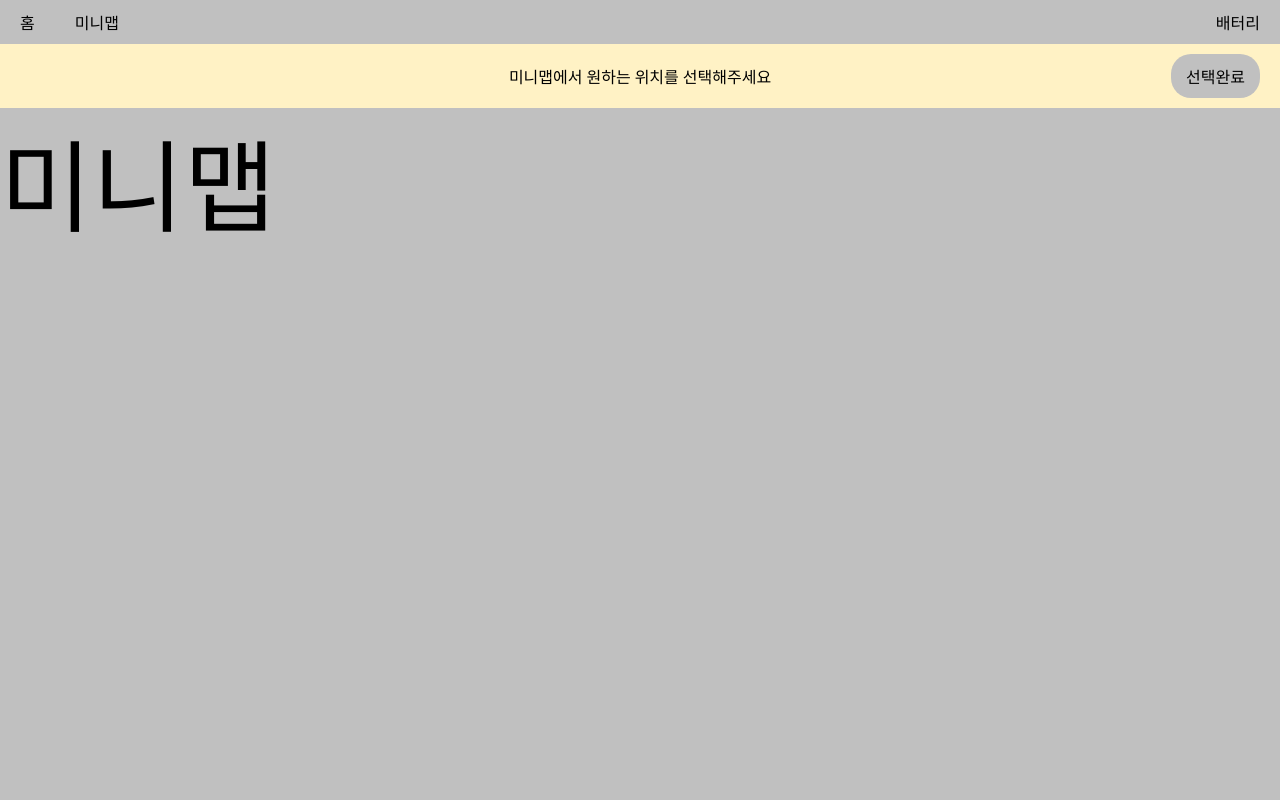
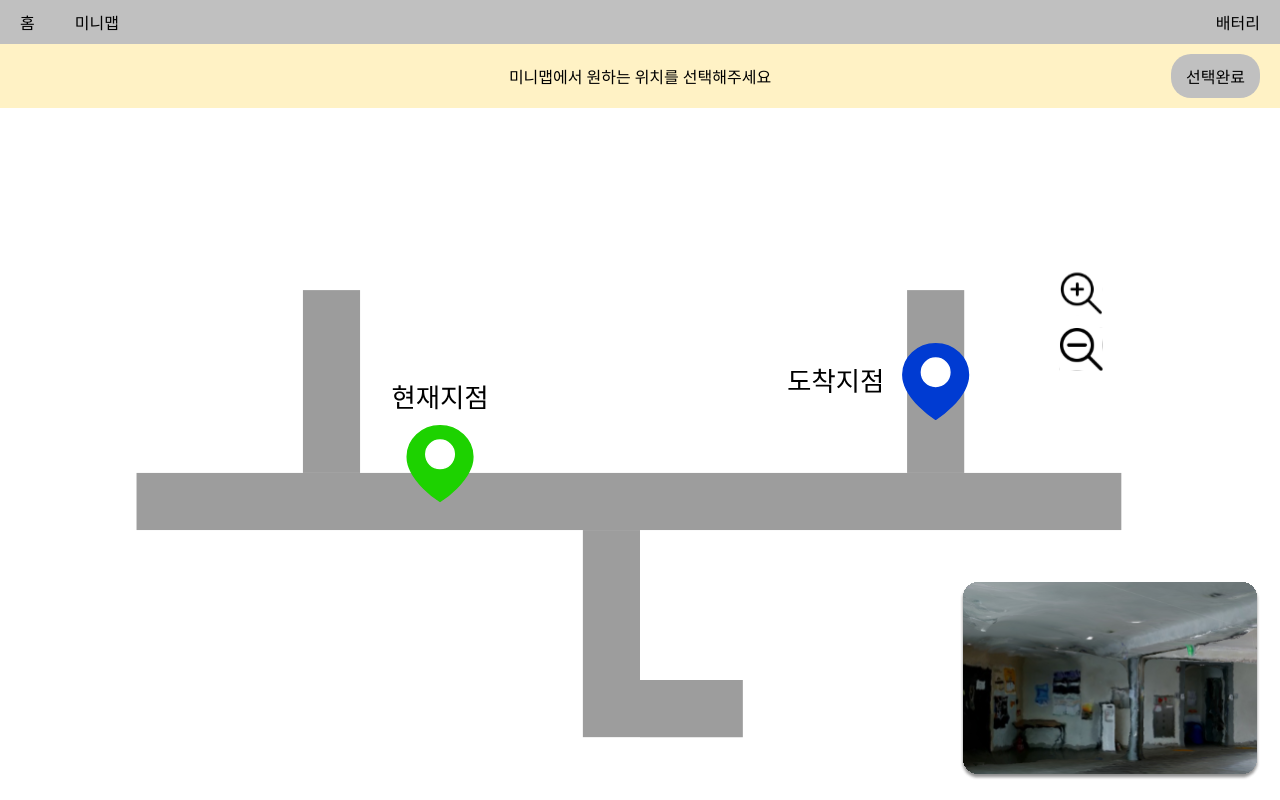
Before and after one commit to hwan129/capstone, a React (Create React App) app: page /minimap in a window 1280 px wide. Built offline with nearby package versions, Linux system fonts and the light colour scheme.

Commit message:
미니맵 페이지 예시

```diff
--- a/src/pages/MiniMap.jsx
+++ b/src/pages/MiniMap.jsx
@@ -2,6 +2,7 @@ import { useNavigate } from "react-router-dom";
 import Header from "../components/Header";
 
 import "../style/minimap.css";
+import Ex_Gaussian from "../image/ex_gaussian.svg";
 
 export default function MiniMap() {
   const navigate = useNavigate();
@@ -18,7 +19,9 @@ export default function MiniMap() {
           선택완료
         </div>
       </div>
-      <div className="minimap_map">미니맵</div>
+      <div className="minimap_map">
+        <img id="minimap_gaussian" alt="gaussian_img" src={Ex_Gaussian} />
+      </div>
     </div>
   );
 }
--- a/src/style/driving.css
+++ b/src/style/driving.css
@@ -20,5 +20,5 @@
   height: 100%;
   width: 100%;
 
-  font-size: 100px;
+  background-image: url("../image/ex_gaussian.svg");
 }
--- a/src/style/minimap.css
+++ b/src/style/minimap.css
@@ -4,12 +4,17 @@
   height: 100vh;
 }
 
+/* .minimap_map_container {
+  height: 100%;
+  background-color: #c0c0c0;
+} */
+
 .minimap_map {
-  background-color: #c0c0c0;
+  width: 100%;
   height: 100%;
-  width: 100%;
-
-  font-size: 100px;
+  background: url("../image/ex_minimap.svg") no-repeat;
+  background-size: 100% 100%;
+  background-position: center;
 }
 
 .minimap_statebar {
@@ -30,3 +35,11 @@
 
   cursor: pointer;
 }
+
+#minimap_gaussian {
+  position: absolute;
+  bottom: 20px;
+  right: 20px;
+
+  width: 300px;
+}
```
Also changed, not shown: src/image/ex_gaussian.svg (added), src/image/ex_minimap.svg (added).
